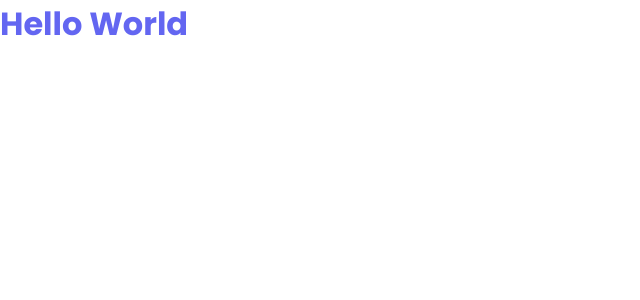
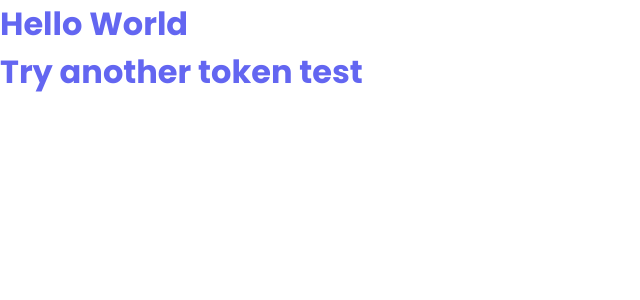
Before and after one commit to kamail12/booking-system, a React (Vite) app: page / in a window 1280 px wide. Shown: the top 300 px of the page, without its empty margins (0-640 px from the left). Built offline with nearby package versions, Linux system fonts and the light colour scheme; a web font is replaced by a local one.

Commit message:
add: test deploy token

```diff
--- a/src/App.jsx
+++ b/src/App.jsx
@@ -14,6 +14,7 @@ const App = () => {
       <GlobalStyles />
       <div>
         <H1>Hello World</H1>
+        <H1>Try another token test</H1>
       </div>
     </>
   );
```
